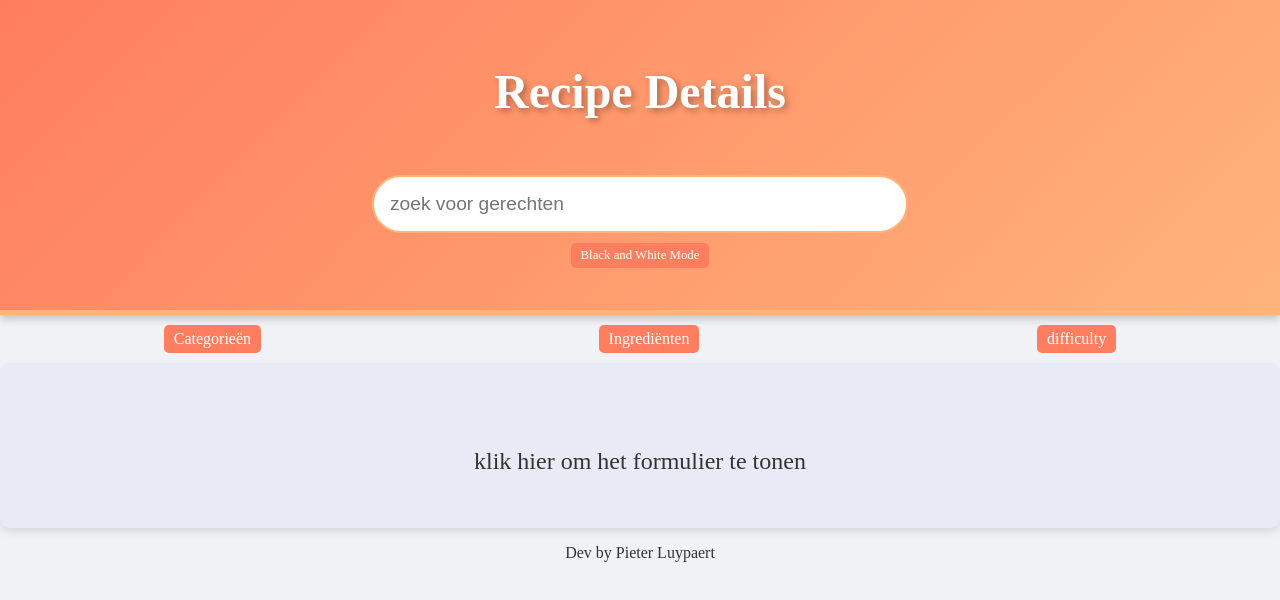
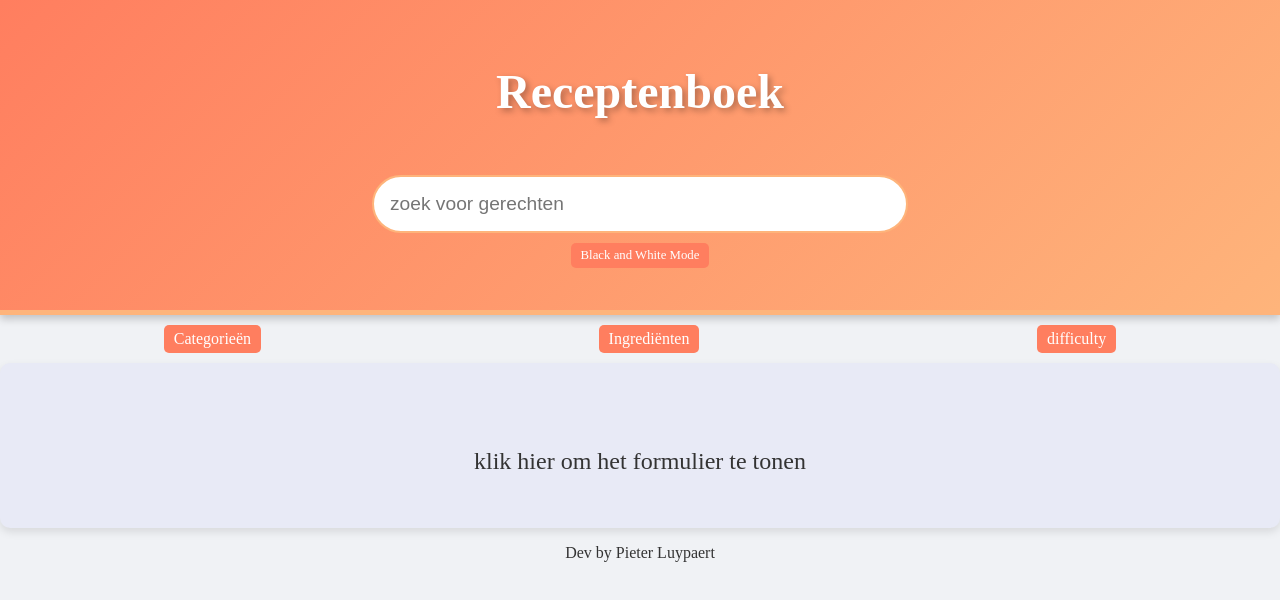
Before and after one commit to PieterLuypaert/Recipes-app, a website: page app/site/index.html in a window 1280 px wide. Drawn offline with Linux system fonts and the light colour scheme; no server answers; a web font is replaced by a local one.

Commit message:
"Recipe Details" to "Receptenboek" in index.html and secondpage.html

```diff
--- a/app/site/index.html
+++ b/app/site/index.html
@@ -18,7 +18,7 @@
 
 <body>
     <header>
-        <h1><a href="index.html">Recipe Details</a></h1>
+        <h1><a href="index.html">Receptenboek</a></h1>
         <input type="text" class="search-input" id="search" placeholder="zoek voor gerechten">
         <div class="header-buttons">
             <button id="toggle-mode">Black and White Mode</button>
```
Also changed, not shown: app/site/secondpage.html (+1 -1 lines).
